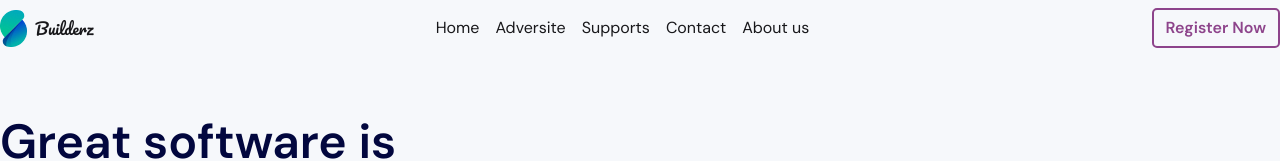
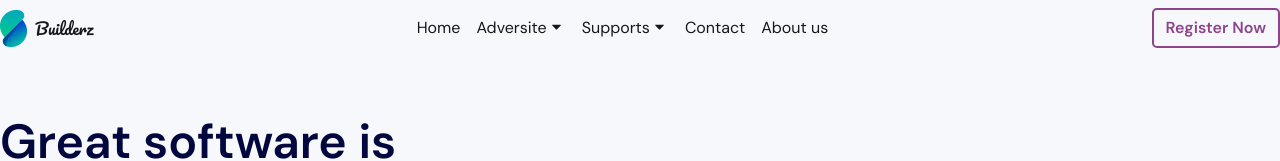
Before and after one commit to Mafikul5320/Agency-Minimal, a React (Vite) app: page / in a window 1280 px wide. Shown: the top 161 px of the page. Built offline with nearby package versions, Linux system fonts and the light colour scheme; a web font is replaced by a local one.

Commit message:
Completed

```diff
--- a/src/Components/Footer.jsx
+++ b/src/Components/Footer.jsx
@@ -2,13 +2,13 @@ import Group from '../assets/Group.png';
 
 const Footer = () => {
     return (
-        <div>
-            <div>
+        <div className='max-w-7xl mx-auto justify-between flex pt-10 pb-7'>
+            <div className='flex items-center space-x-3'>
                 <img src={Group} />
                 <h1>Copyright by 2019 Dev, Inc</h1>
             </div>
 
-            <div>
+            <div className='flex items-center space-x-3'>
                 <h1>Home</h1>
                 <h1>Adversite</h1>
                 <h1>Supports</h1>
--- a/src/Components/Navber.jsx
+++ b/src/Components/Navber.jsx
@@ -1,5 +1,6 @@
 import React from 'react';
 import logo from '../assets/Group.png'
+import { FaCaretDown } from 'react-icons/fa';
 
 const Navber = () => {
     return (
@@ -14,10 +15,10 @@ const Navber = () => {
             </div>
 
             {/* Middle point */}
-            <div className='space-x-4'>
+            <div className='space-x-4 flex items-center'>
                 <button>Home</button>
-                <button>Adversite</button>
-                <button>Supports</button>
+                <button className='flex items-center'>Adversite <FaCaretDown size={19} className='pl-.05 pb-1' /></button>
+                <button className='flex items-center'>Supports <FaCaretDown  size={19} className='pl-.05 pb-1' /></button>
                 <button>Contact</button>
                 <button>About us</button>
             </div>
```
